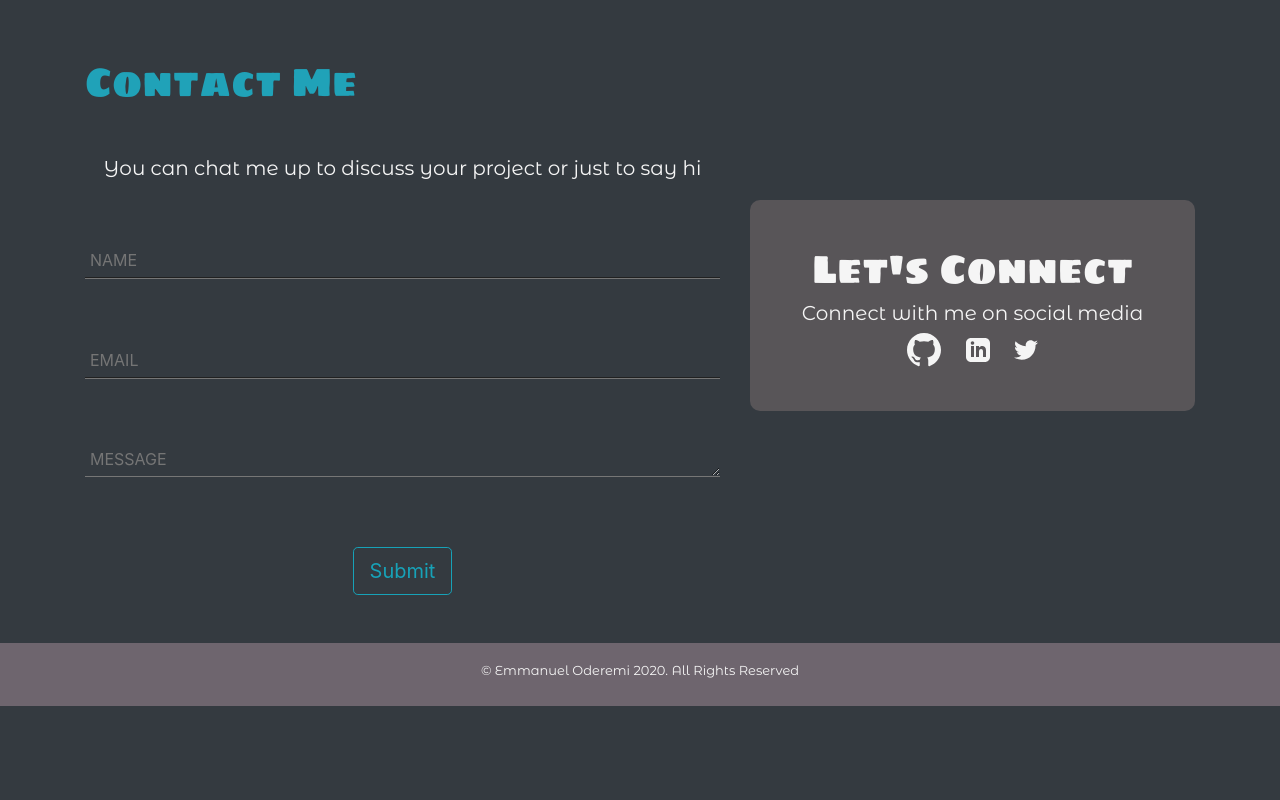
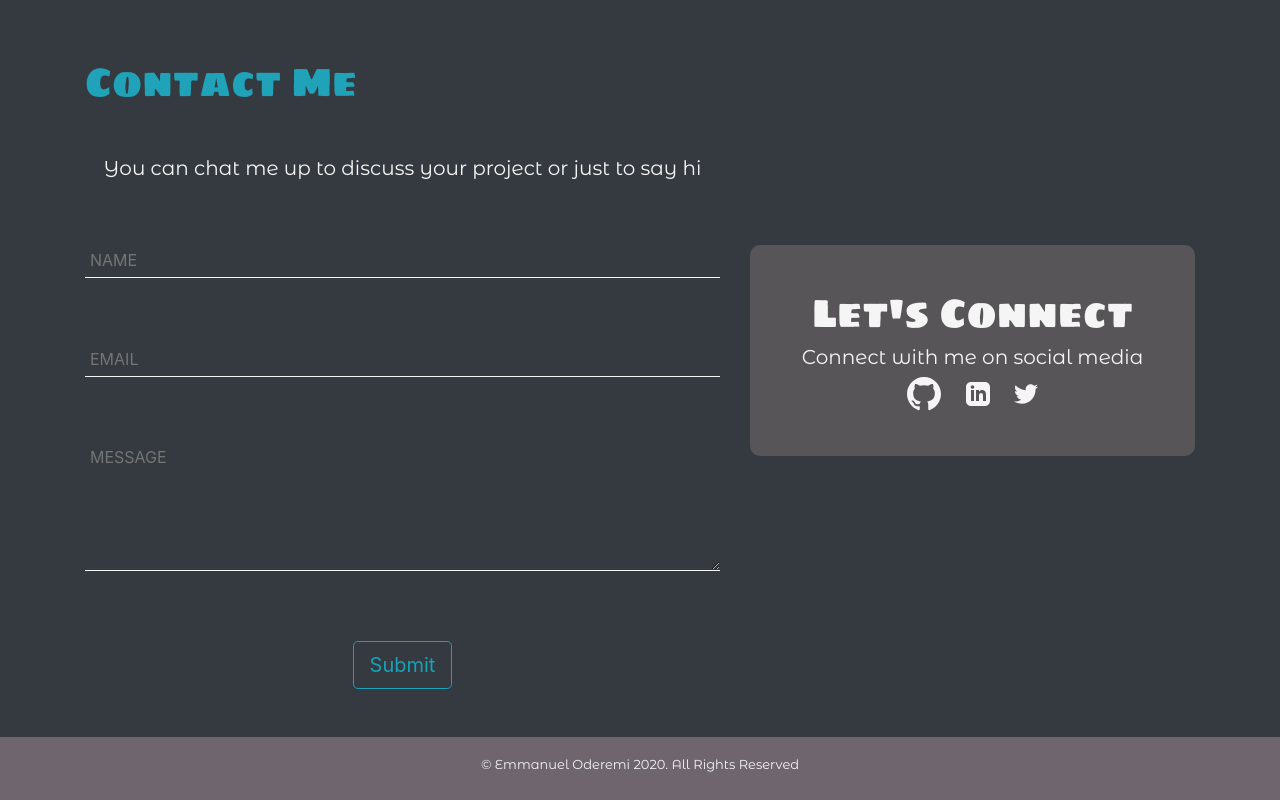
Before and after one commit to Shegs-Emma/personal-website, a plain HTML site: page index.html in a window 1280 px wide. Shown: the part 2788-3588 px from the top of the page. Before the commit the page ends 3494 px from the top, so only its background shows below. Drawn offline with nearby package versions, Linux system fonts and the light colour scheme; a web font is replaced by a local one.

Commit message:
Worked on form

```diff
--- a/index.html
+++ b/index.html
@@ -206,15 +206,15 @@
             <div class="col-md-7">
                 <h5>You can chat me up to discuss your project or just to say hi</h5>
 
-                <form id="myForm" action="https://formspree.io/f/mqkglojz" method="POST">
+                <form id="myForm" action="https://formspree.io/f/mqkglojz" method="POST" autocomplete="off">
                     <div>
-                        <input type="text" name="name" placeholder="NAME" id="name" />
+                        <input type="text" name="name" placeholder="NAME" id="name" required />
                     </div>
                     <div>
-                        <input type="email" name="_replyto" placeholder="EMAIL" id="email" />
+                        <input type="email" name="_replyto" placeholder="EMAIL" id="email" required />
                     </div>
                     <div>
-                        <textarea name="message" id="message" cols="1" rows="1" placeholder="MESSAGE"></textarea>
+                        <textarea name="message" id="message" cols="1" rows="5" placeholder="MESSAGE" required></textarea>
                     </div>
                     <input type="text" name="_gotcha" style="display:none" />
                     <div>
--- a/style.css
+++ b/style.css
@@ -170,7 +170,7 @@ svg{
 #socials{
     background-color: #585558;
     padding: 10%;
-    margin-top: 10%;
+    margin-top: 20%;
     border-radius: 10px;
 }
 
@@ -190,7 +190,7 @@ form input, form textarea{
     border-top: none;
     border-left: none;
     border-right: none;
-    border-bottom-style: groove;
+    border-bottom: 1px solid whitesmoke;
     margin-bottom: 10%;
     color: whitesmoke;
 }
@@ -203,6 +203,7 @@ form input, form textarea{
 form input:focus, form textarea:focus{
     outline: none;
     color: whitesmoke;
+    border-bottom: 1px solid #20A2B8;
 }
 
 /* ======================================================= Footer ================================================================ */
```
